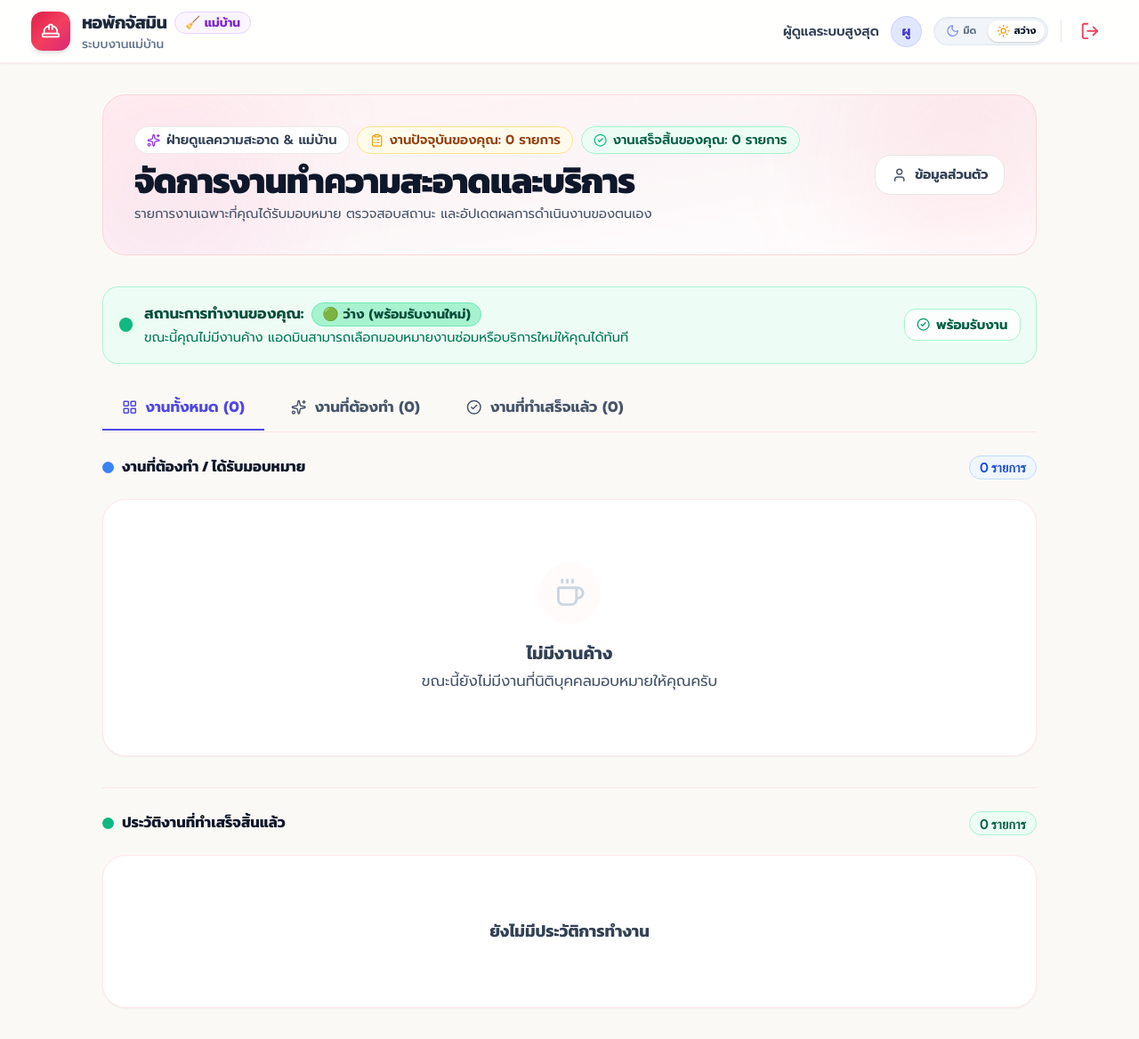
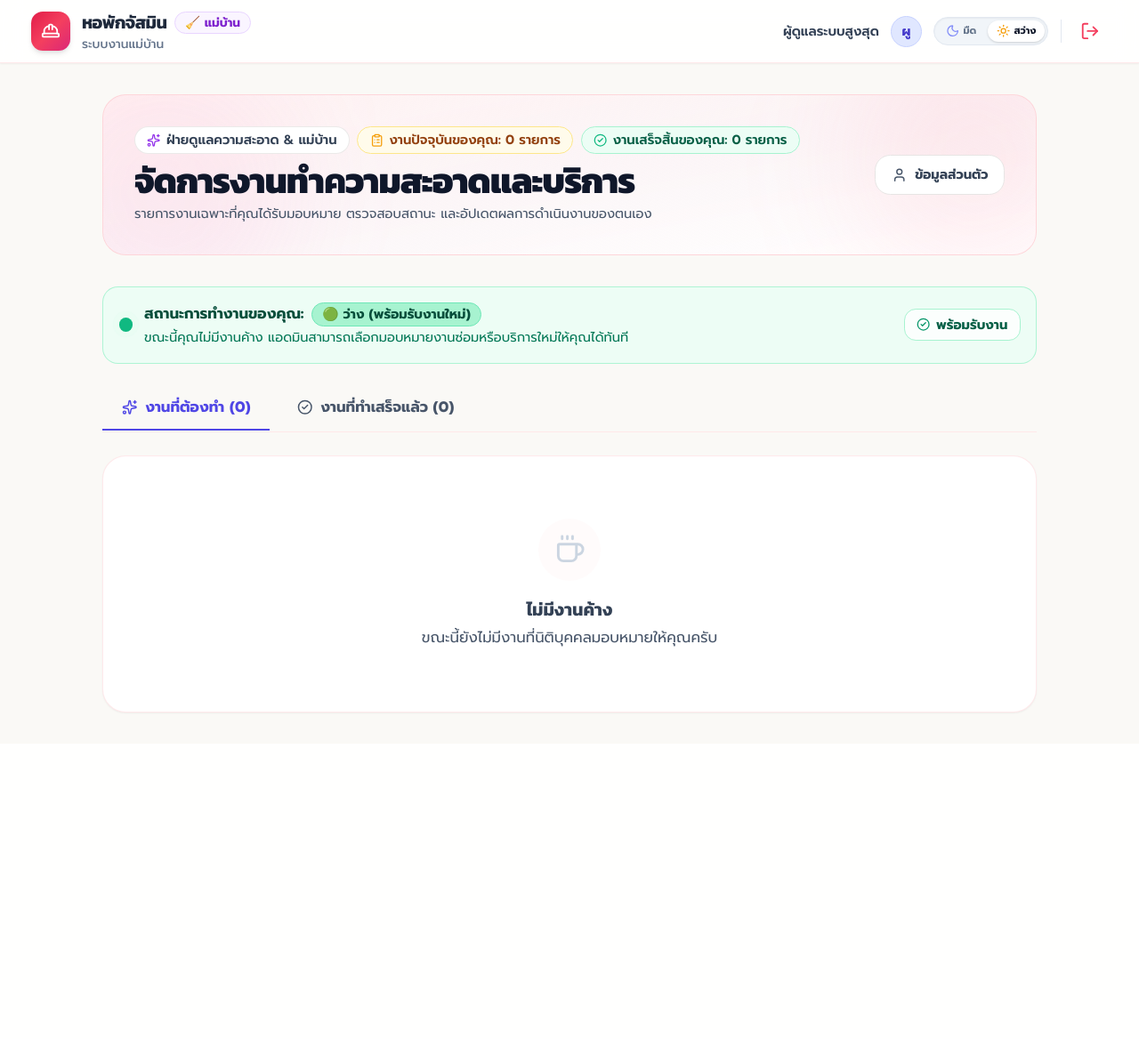
Before and after one commit to Aompat28/jasmin, a PHP site: page /staff_dashboard.php in a window 1280 px wide. Shown: the whole page at 89% size. After the commit the page ends 802 px from the top, so only its background shows below. Run offline with PHP 8.4, Linux system fonts and the light colour scheme; a user stored in the database is signed in; data comes from the database, SQL or seed files in the repository; some libraries are stand-ins or nearby versions.

Commit message:
Remove combined all-jobs tab and ensure active jobs and completed history are separated into distinct tabs

```diff
--- a/staff_dashboard.php
+++ b/staff_dashboard.php
@@ -54,10 +54,7 @@ $initials = strtoupper(mb_substr($staffName, 0, 2, 'UTF-8'));
 
 
 $message = "";
-$activeTab = isset($_GET['tab']) ? $_GET['tab'] : 'all';
-if (!in_array($activeTab, ['all', 'active', 'completed'])) {
-    $activeTab = 'all';
-}
+$activeTab = isset($_GET['tab']) && $_GET['tab'] === 'completed' ? 'completed' : 'active';
 
 
 
@@ -134,7 +131,7 @@ if (isset($_POST['complete_job'])) {
 
             if ($execRes) {
                 $doneTime = date("d/m/Y H:i:s");
-                $activeTab = 'all';
+                $activeTab = 'completed';
 
                 $message = "<div class='alert-box p-4 mb-6 bg-emerald-50 border-l-4 border-emerald-500 text-emerald-800 rounded-r-xl shadow-sm text-sm font-medium flex items-center justify-between gap-3'>
                     <div class='flex items-center gap-2.5'>
@@ -1670,12 +1667,9 @@ function previewCompletionImage(event) {
 
 
 
-    <!-- 🌟 แท็บสลับหน้า (งานทั้งหมด / งานปัจจุบัน / ประวัติงานเสร็จ) 🌟 -->
+    <!-- 🌟 แท็บสลับหน้า (งานปัจจุบัน / ประวัติงานเสร็จ) 🌟 -->
     <div class="mb-6 flex gap-2 border-b border-rose-100/80 pb-px overflow-x-auto hide-scrollbar">
-        <button type="button" onclick="switchTab('all')" id="tab-all" class="<?php echo ($activeTab === 'all' ? 'px-5 py-2.5 text-sm font-bold border-b-2 border-indigo-600 text-indigo-600 flex items-center gap-2 whitespace-nowrap transition cursor-pointer' : 'px-5 py-2.5 text-sm font-bold border-b-2 border-transparent text-slate-500 hover:text-slate-700 flex items-center gap-2 whitespace-nowrap transition cursor-pointer'); ?>">
-            <i data-lucide="layout-grid" class="w-4 h-4"></i> งานทั้งหมด (<?php echo count($activeJobs) + count($completedJobs); ?>)
-        </button>
-        <button type="button" onclick="switchTab('active')" id="tab-active" class="<?php echo ($activeTab === 'active' ? 'px-5 py-2.5 text-sm font-bold border-b-2 border-indigo-600 text-indigo-600 flex items-center gap-2 whitespace-nowrap transition cursor-pointer' : 'px-5 py-2.5 text-sm font-bold border-b-2 border-transparent text-slate-500 hover:text-slate-700 flex items-center gap-2 whitespace-nowrap transition cursor-pointer'); ?>">
+        <button type="button" onclick="switchTab('active')" id="tab-active" class="<?php echo ($activeTab === 'completed' ? 'px-5 py-2.5 text-sm font-bold border-b-2 border-transparent text-slate-500 hover:text-slate-700 flex items-center gap-2 whitespace-nowrap transition cursor-pointer' : 'px-5 py-2.5 text-sm font-bold border-b-2 border-indigo-600 text-indigo-600 flex items-center gap-2 whitespace-nowrap transition cursor-pointer'); ?>">
             <i data-lucide="<?php echo $isMaid ? 'sparkles' : 'hammer'; ?>" class="w-4 h-4"></i> งานที่ต้องทำ (<?php echo count($activeJobs); ?>)
         </button>
         <button type="button" onclick="switchTab('completed')" id="tab-completed" class="<?php echo ($activeTab === 'completed' ? 'px-5 py-2.5 text-sm font-bold border-b-2 border-indigo-600 text-indigo-600 flex items-center gap-2 whitespace-nowrap transition cursor-pointer' : 'px-5 py-2.5 text-sm font-bold border-b-2 border-transparent text-slate-500 hover:text-slate-700 flex items-center gap-2 whitespace-nowrap transition cursor-pointer'); ?>">
@@ -1685,13 +1679,6 @@ function previewCompletionImage(event) {
 
     <!-- ================= แท็บ 1: งานที่ได้รับมอบหมาย ================= -->
     <div id="content-active" class="space-y-4 <?php echo ($activeTab === 'completed' ? 'hidden' : ''); ?>">
-        <div class="flex items-center justify-between gap-2 pb-1">
-            <div class="flex items-center gap-2">
-                <span class="w-3 h-3 rounded-full bg-blue-500 shadow-2xs"></span>
-                <h2 class="text-sm sm:text-base font-bold text-slate-900 font-display">งานที่ต้องทำ / ได้รับมอบหมาย</h2>
-            </div>
-            <span class="text-xs font-bold text-blue-700 bg-blue-50 border border-blue-200 px-2.5 py-0.5 rounded-full font-mono"><?php echo count($activeJobs); ?> รายการ</span>
-        </div>
 
 
 
@@ -2238,14 +2225,7 @@ function previewCompletionImage(event) {
 
 
 
-    <div id="content-completed" class="space-y-4 mt-8 pt-6 border-t border-rose-100/90 <?php echo ($activeTab === 'active' ? 'hidden' : ''); ?>">
-        <div class="flex items-center justify-between gap-2 pb-1">
-            <div class="flex items-center gap-2">
-                <span class="w-3 h-3 rounded-full bg-emerald-500 shadow-2xs"></span>
-                <h2 class="text-sm sm:text-base font-bold text-slate-900 font-display">ประวัติงานที่ทำเสร็จสิ้นแล้ว</h2>
-            </div>
-            <span class="text-xs font-bold text-emerald-800 bg-emerald-50 border border-emerald-200 px-2.5 py-0.5 rounded-full font-mono"><?php echo count($completedJobs); ?> รายการ</span>
-        </div>
+    <div id="content-completed" class="space-y-4 <?php echo ($activeTab === "completed" ? "" : "hidden"); ?>">
 
 
 
@@ -3787,30 +3767,23 @@ function previewCompletionImage(event) {
     function switchTab(tabId) {
         const secActive = document.getElementById('content-active');
         const secCompleted = document.getElementById('content-completed');
-        const tabAll = document.getElementById('tab-all');
         const tabActive = document.getElementById('tab-active');
         const tabCompleted = document.getElementById('tab-completed');
 
         const inactiveClass = "px-5 py-2.5 text-sm font-bold border-b-2 border-transparent text-slate-500 hover:text-slate-700 flex items-center gap-2 whitespace-nowrap transition cursor-pointer";
         const activeClass = "px-5 py-2.5 text-sm font-bold border-b-2 border-indigo-600 text-indigo-600 flex items-center gap-2 whitespace-nowrap transition cursor-pointer";
 
-        if (tabAll) tabAll.className = inactiveClass;
-        if (tabActive) tabActive.className = inactiveClass;
-        if (tabCompleted) tabCompleted.className = inactiveClass;
-
-        if (tabId === 'active') {
+        if (tabId === 'completed') {
+            if (secActive) secActive.classList.add('hidden');
+            if (secCompleted) secCompleted.classList.remove('hidden');
+            if (tabActive) tabActive.className = inactiveClass;
+            if (tabCompleted) tabCompleted.className = activeClass;
+        } else {
+            tabId = 'active';
             if (secActive) secActive.classList.remove('hidden');
             if (secCompleted) secCompleted.classList.add('hidden');
             if (tabActive) tabActive.className = activeClass;
-        } else if (tabId === 'completed') {
-            if (secActive) secActive.classList.add('hidden');
-            if (secCompleted) secCompleted.classList.remove('hidden');
-            if (tabCompleted) tabCompleted.className = activeClass;
-        } else {
-            tabId = 'all';
-            if (secActive) secActive.classList.remove('hidden');
-            if (secCompleted) secCompleted.classList.remove('hidden');
-            if (tabAll) tabAll.className = activeClass;
+            if (tabCompleted) tabCompleted.className = inactiveClass;
         }
 
         try {
```
